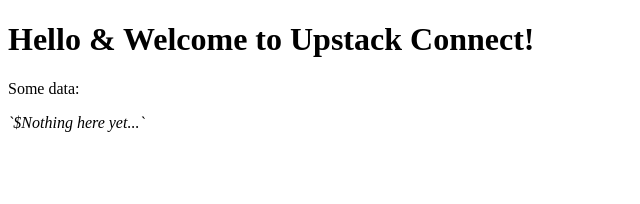
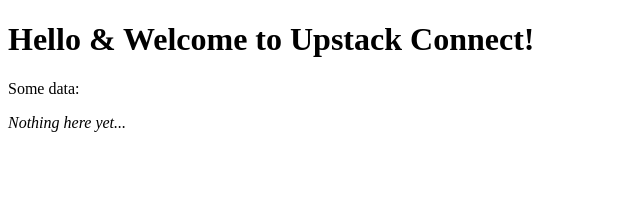
Before and after one commit to nickpreston24/Upstack-Connect, a Next.js app: page / in a window 1280 px wide. Shown: the top 204 px of the page, without its empty margins (0-640 px from the left). Built offline with nearby package versions, Linux system fonts and the light colour scheme.

Commit message:
test deploy

```diff
--- a/package.json
+++ b/package.json
@@ -17,6 +17,7 @@
     "@material-ui/core": "^4.7.2",
     "next": "^9.1.5",
     "react": "^16.12.0",
-    "react-dom": "^16.12.0"
+    "react-dom": "^16.12.0",
+    "serve": "^11.2.0"
   }
 }
--- a/pages/index.js
+++ b/pages/index.js
@@ -6,7 +6,7 @@
         <div>
             <h1>Hello & Welcome to Upstack Connect!</h1>
             <p>Some data:</p>
-            <i>`${msg}`</i>
+            <i>{`${msg}`}</i>
         </div>
     )
 }
```
Also changed, not shown: 2 other files (tests, documents, lock files or other folders).
